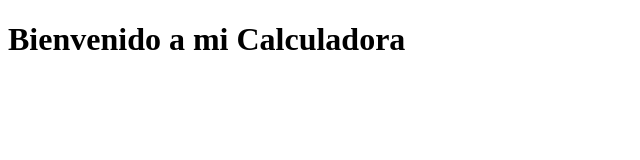
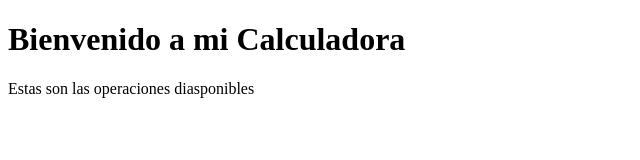
Before and after one commit to kleiberlizarraga/Nueva_opcion_de_operaciones, a plain HTML site: page index.html in a window 1280 px wide. Shown: the whole page, without its empty margins (0-640 px from the left). Drawn offline with Linux system fonts and the light colour scheme.

Commit message:
cambio de titulo y descripcion

```diff
--- a/index.html
+++ b/index.html
@@ -4,9 +4,10 @@
     <meta charset="UTF-8">
     <meta http-equiv="X-UA-Compatible" content="IE=edge">
     <meta name="viewport" content="width=device-width, initial-scale=1.0">
-    <title>Calculadora</title>
+    <title>Operaciones matematicas</title>
 </head>
 <body>
     <h1>Bienvenido a mi Calculadora</h1>
+    <p>Estas son las operaciones diasponibles</p>
 </body>
 </html>
```
